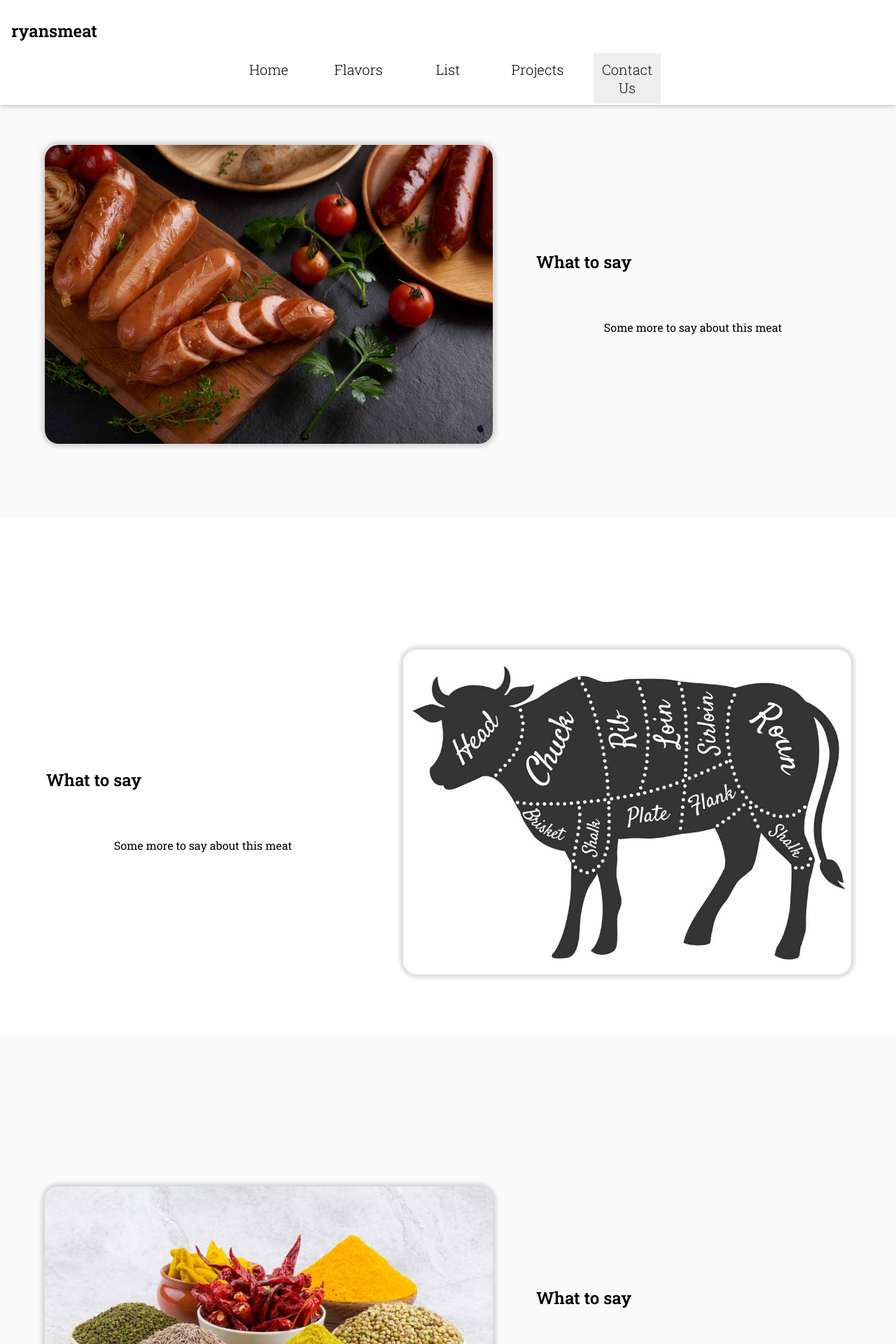
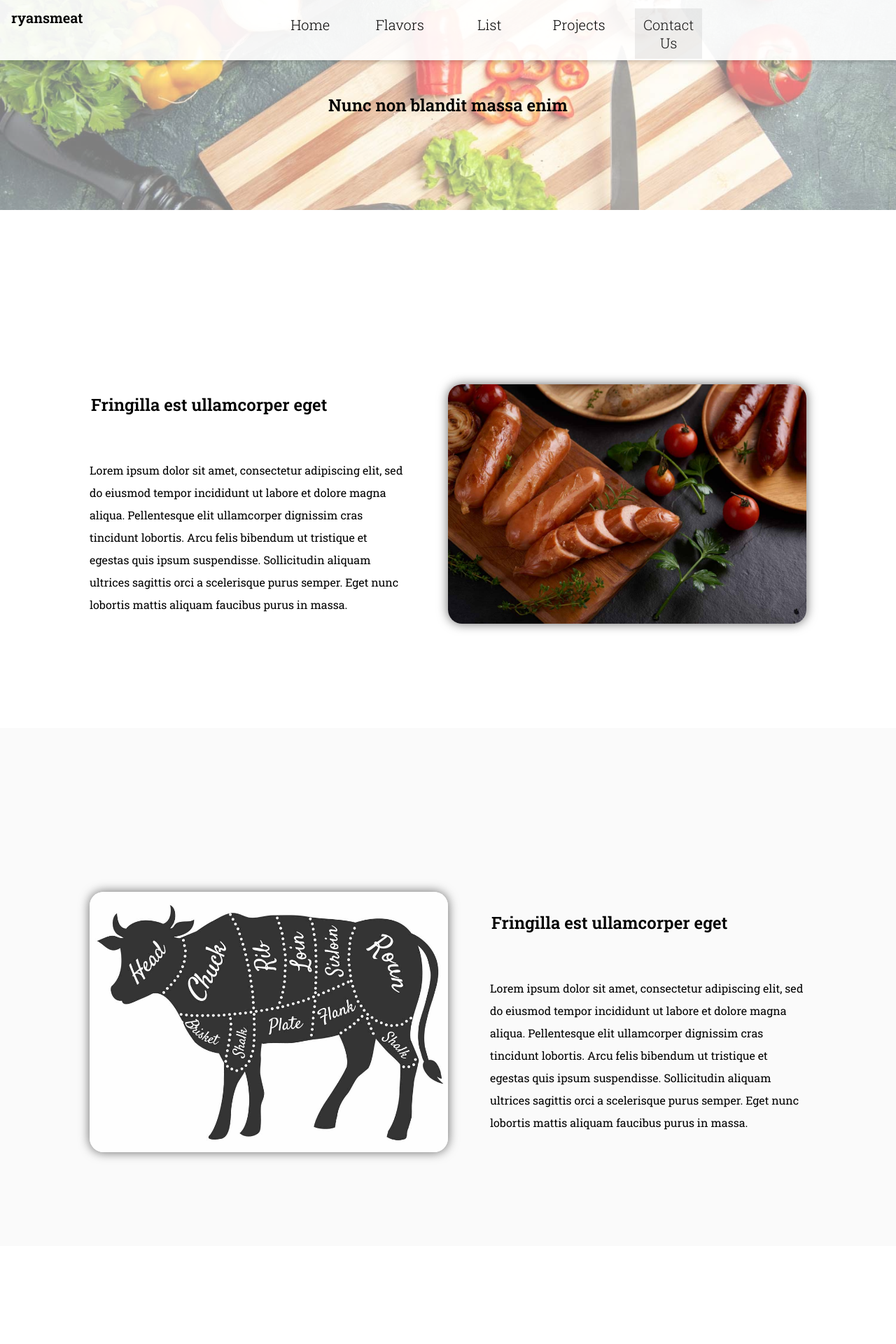
Before and after one commit to michaelhefner/ryansmeat-vanilla, a PHP site: page / in a window 1280 px wide. Shown: the top 1920 px of the page at 70% size. Run offline with PHP 8.4, Linux system fonts and the light colour scheme.

Commit message:
lorem ipsum

```diff
--- a/css/medium.css
+++ b/css/medium.css
@@ -82,14 +82,11 @@
     align-self: center;
     padding: 0;
   }
+
   section img {
-    width: 50%;
-    object-fit: cover;
-    margin: 30px;
-    border-radius: 20px;
-    box-shadow: 0 0 5px 5px #00000022;
+    width: 40%;
   }
-  section:nth-child(1) img{
+  section:nth-child(1) img {
     height: 100%;
   }
   #b-edu {
--- a/css/style.css
+++ b/css/style.css
@@ -63,12 +63,13 @@
 header article {
     display: flex;
     flex-direction: row;
-    justify-content: space-between;
-    align-items: center;
+    justify-content: center;
+    /* align-items: center; */
 }
 
 header article h1 {
-    margin: 1rem;
+    margin-left: 1rem;
+    margin-right: auto;
 }
 
 header article h3 {
@@ -76,12 +77,19 @@
     margin-right: auto;
 }
 
+section img {
+    width: 95%;
+    object-fit: cover;
+    margin: 30px;
+    border-radius: 20px;
+    box-shadow: 0 0 15px #00000099;
+  }
 header nav {
     /* background-color: #fbfbfb; */
-    width: 100vw;
+    width: 70vw;
     align-self: flex-end;
     margin-top: auto;
-    /*padding: 10px 0 0 0;*/
+    margin-right: auto;
     display: none;
 }
 
@@ -145,9 +153,37 @@
     text-align: center;
 }
 
+header article h1 {
+    font-size: 1.25rem;
+}
 /**************************************
 * Body
 **************************************/
+#jumbo img {
+    position: absolute;
+    opacity: .5;
+    background-color: #000;
+    top: 0;
+    width: 100%;
+    object-fit: cover;
+    height: 300px;
+    z-index: -1;
+}
+#jumbo div {
+    position: absolute;
+    bottom: 250px;
+    height: 100%;
+    display: flex;
+    justify-content: center;
+    align-items: center;
+}
+#jumbo {
+    margin-bottom: 300px;
+    display: flex;
+    justify-content: center;
+    align-items: center;
+    height: 100%;
+}
 section {
     min-height: 80vh;
     display: flex;
--- a/index.html
+++ b/index.html
@@ -1,25 +1,36 @@
 <!DOCTYPE html>
 <html lang="en">
   <head>
-    <meta charset="utf-8"/>
+    <meta charset="utf-8" />
     <title>ryansmeat.com</title>
-    <meta name="description" content=""/>
-    <meta name="viewport" content="width=device-width, initial-scale=1"/>
-    <link rel="preconnect" href="https://fonts.gstatic.com">
-    <link href="https://fonts.googleapis.com/css2?family=Roboto+Slab:wght@300;400;500;600&display=swap"
-          rel="stylesheet">
-    <link rel="stylesheet" href="css/style.css"/>
-    <link rel="stylesheet" href="css/medium.css"/>
+    <meta name="description" content="" />
+    <meta name="viewport" content="width=device-width, initial-scale=1" />
+    <link rel="preconnect" href="https://fonts.gstatic.com" />
+    <link
+      href="https://fonts.googleapis.com/css2?family=Roboto+Slab:wght@300;400;500;600&display=swap"
+      rel="stylesheet"
+    />
+    <link rel="stylesheet" href="css/style.css" />
+    <link rel="stylesheet" href="css/medium.css" />
 
     <script type="module" src="js/app.js"></script>
 
-    <meta name="theme-color" content="#444"/>
+    <meta name="theme-color" content="#444" />
   </head>
 
   <body class="container">
     <header class="header">
       <article>
         <h1>ryansmeat</h1>
+        <nav id="navbar">
+          <ul>
+            <li id="li-1"><a href="#hero">Home</a></li>
+            <li id="li-2"><a href="#flavors">Flavors</a></li>
+            <li id="li-3"><a href="#edu">List</a></li>
+            <li id="li-4"><a href="#projects">Projects</a></li>
+            <li id="li-5"><a href="#contact">Contact Us</a></li>
+          </ul>
+        </nav>
         <a id="hamburger">
           <svg id="svg-top-x" height="15" width="55">
             <line
@@ -50,64 +61,115 @@
           </svg>
         </a>
       </article>
-    <nav id="navbar">
-        <ul>
-            <li id="li-1"><a href="#hero">Home</a></li>
-            <li id="li-2"><a href="#flavors">Flavors</a></li>
-            <li id="li-3"><a href="#edu">List</a></li>
-            <li id="li-4"><a href="#projects">Projects</a></li>
-            <li id="li-5"><a href="#contact">Contact Us</a></li>
-        </ul>
-    </nav>
     </header>
+
     <main>
+      <div id="jumbo">
+        <div>
+          <h2>Nunc non blandit massa enim</h2>
+        </div>
+        <img
+          src="./img/top-view-female-cook-cutting-fresh-green-salad-gray-surface (1)-2.jpg"
+        />
+      </div>
       <section id="hero">
         <div>
-            <h2>What to say</h2>
-            <p>Some more to say about this meat</p>
+          <h2>Fringilla est ullamcorper eget</h2>
+          <p>
+            Lorem ipsum dolor sit amet, consectetur adipiscing elit, sed do
+            eiusmod tempor incididunt ut labore et dolore magna aliqua.
+            Pellentesque elit ullamcorper dignissim cras tincidunt lobortis.
+            Arcu felis bibendum ut tristique et egestas quis ipsum suspendisse.
+            Sollicitudin aliquam ultrices sagittis orci a scelerisque purus
+            semper. Eget nunc lobortis mattis aliquam faucibus purus in massa.
+          </p>
         </div>
-      <img src="./img/smoked_sausage_1280.jpg"/>
+        <img src="./img/smoked_sausage_1280.jpg" />
       </section>
       <section id="flavors">
-
         <div>
-            <h2>What to say</h2>
-            <p>Some more to say about this meat</p>
+          <h2>Fringilla est ullamcorper eget</h2>
+          <p>
+            Lorem ipsum dolor sit amet, consectetur adipiscing elit, sed do
+            eiusmod tempor incididunt ut labore et dolore magna aliqua.
+            Pellentesque elit ullamcorper dignissim cras tincidunt lobortis.
+            Arcu felis bibendum ut tristique et egestas quis ipsum suspendisse.
+            Sollicitudin aliquam ultrices sagittis orci a scelerisque purus
+            semper. Eget nunc lobortis mattis aliquam faucibus purus in massa.
+          </p>
         </div>
-        <img src="./img/Beef_Cuts_980.jpg"/>
+        <img src="./img/Beef_Cuts_980.jpg" />
       </section>
       <section id="edu">
-
         <div>
-            <h2>What to say</h2>
-            <p>Some more to say about this meat</p>
+          <h2>Fringilla est ullamcorper eget</h2>
+          <p>
+            Lorem ipsum dolor sit amet, consectetur adipiscing elit, sed do
+            eiusmod tempor incididunt ut labore et dolore magna aliqua.
+            Pellentesque elit ullamcorper dignissim cras tincidunt lobortis.
+            Arcu felis bibendum ut tristique et egestas quis ipsum suspendisse.
+            Sollicitudin aliquam ultrices sagittis orci a scelerisque purus
+            semper. Eget nunc lobortis mattis aliquam faucibus purus in massa.
+          </p>
         </div>
-        <img src="./img/indian-spices-collection-vintage-background (3)-2.jpg"/>
+        <img
+          src="./img/indian-spices-collection-vintage-background (3)-2.jpg"
+        />
       </section>
       <section id="projects">
-
         <div>
-            <h2>What to say</h2>
-            <p>Some more to say about this meat</p>
+          <h2>Fringilla est ullamcorper eget</h2>
+          <p>
+            Lorem ipsum dolor sit amet, consectetur adipiscing elit, sed do
+            eiusmod tempor incididunt ut labore et dolore magna aliqua.
+            Pellentesque elit ullamcorper dignissim cras tincidunt lobortis.
+            Arcu felis bibendum ut tristique et egestas quis ipsum suspendisse.
+            Sollicitudin aliquam ultrices sagittis orci a scelerisque purus
+            semper. Eget nunc lobortis mattis aliquam faucibus purus in massa.
+          </p>
         </div>
-        <img src="./img/top-view-female-cook-cutting-fresh-green-salad-gray-surface (1)-2.jpg"/>
+        <img
+          src="./img/top-view-female-cook-cutting-fresh-green-salad-gray-surface (1)-2.jpg"
+        />
       </section>
       <section id="contact">
         <form action="contact_request" method="post">
-            <h1> Contact Request Form </h1>
+          <h1>Contact Request Form</h1>
 
-            <label> Name:
-                <input name="name" type="text" placeholder="Jane Doe" required></label>
-            <label> Email:
-                <input name="email" type="email" placeholder="janedoe@gmail.com" required></label>
-            <label> Phone: (optional)
-                <input name="phone" type="tel" placeholder="XXX-XXX-XXXX"></label>
-            <label> Reason For Request: (optional)
-                <textarea name="reason" , cols="30" , rows="5" , id="name" , type="text" ,
-                          placeholder="comments"></textarea></label>
-            <button type="submit"> Send Request</button>
+          <label>
+            Name:
+            <input name="name" type="text" placeholder="Jane Doe" required
+          /></label>
+          <label>
+            Email:
+            <input
+              name="email"
+              type="email"
+              placeholder="janedoe@gmail.com"
+              required
+          /></label>
+          <label>
+            Phone: (optional)
+            <input name="phone" type="tel" placeholder="XXX-XXX-XXXX"
+          /></label>
+          <label>
+            Reason For Request: (optional)
+            <textarea
+              name="reason"
+              ,
+              cols="30"
+              ,
+              rows="5"
+              ,
+              id="name"
+              ,
+              type="text"
+              ,
+              placeholder="comments"
+            ></textarea>
+          </label>
+          <button type="submit">Send Request</button>
         </form>
-
       </section>
     </main>
     <footer id="footer">
```
Lines whose indentation alone changed are shown as unchanged.
